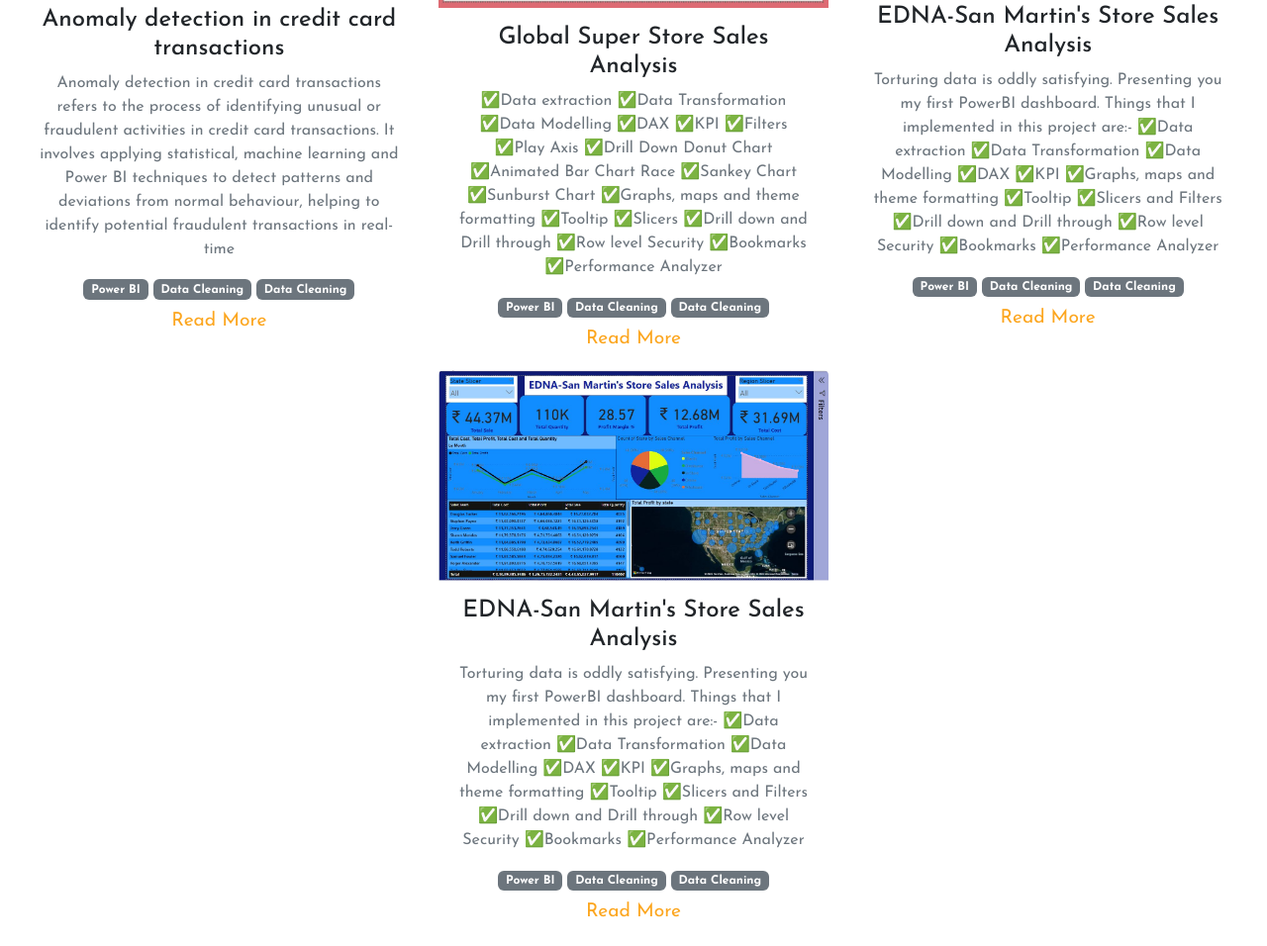
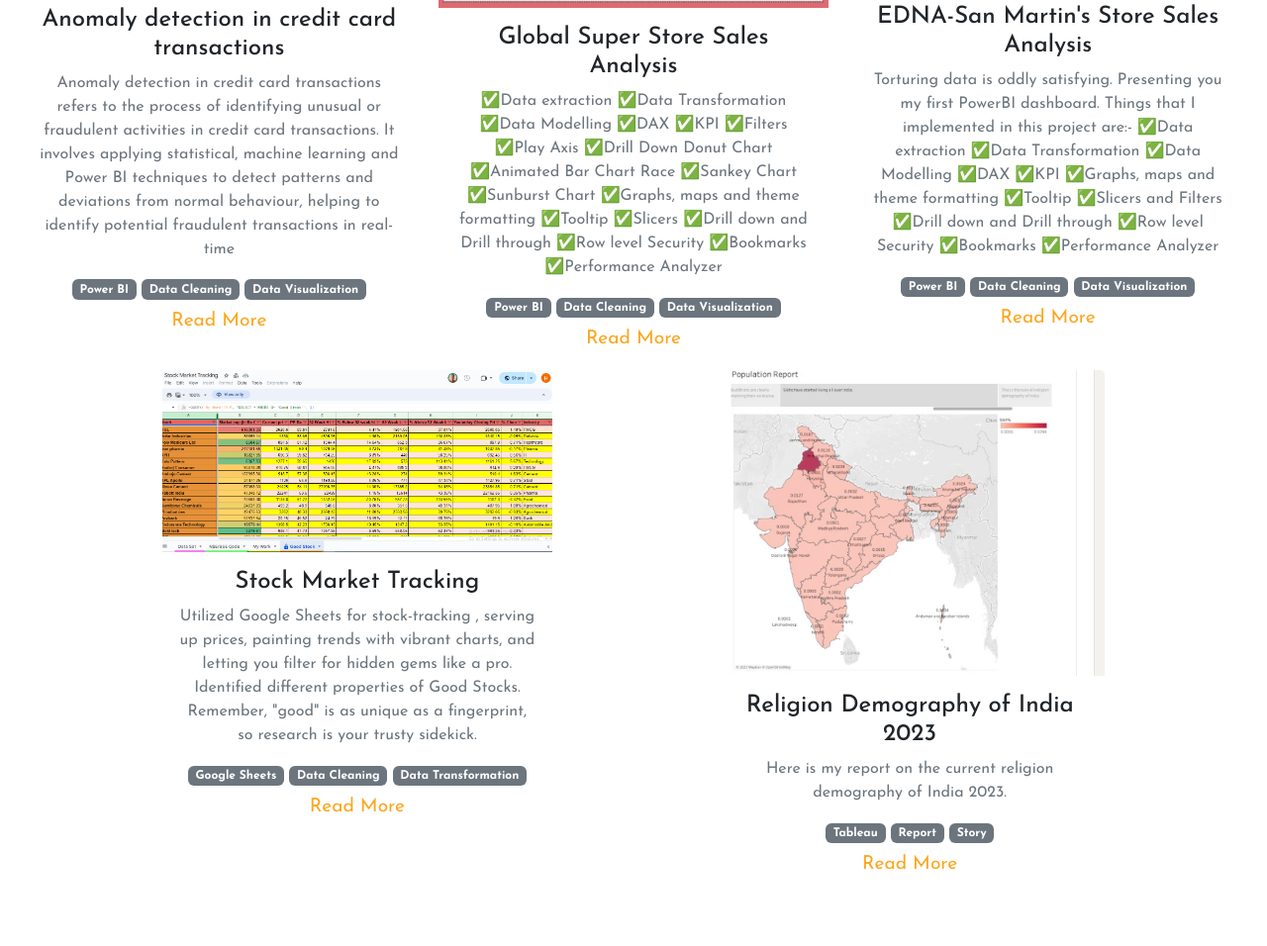
Before and after one commit to king-in-making/adarsh-singh-portfolio, a plain HTML site: page index.html in a window 1280 px wide. Shown: the part 2929-3885 px from the top of the page at 99% size. Drawn offline with nearby package versions, Linux system fonts and the light colour scheme.

Commit message:
Add files via upload

```diff
--- a/index.html
+++ b/index.html
@@ -364,7 +364,7 @@
               </p>
               <span class="badge bg-secondary badge-pill">Excel</span>
               <span class="badge bg-secondary badge-pill">Data Cleaning</span>
-              <span class="badge bg-secondary badge-pill mb-2">Data Cleaning</span><br />
+              <span class="badge bg-secondary badge-pill mb-2">Data Visualization</span><br />
               <a href="https://github.com/king-in-making/titanic-survival-analysis-excel"
                 class="read-more-btn link">Read More</a>
             </div>
@@ -386,7 +386,7 @@
               </p>
               <span class="badge bg-secondary badge-pill">Power BI</span>
               <span class="badge bg-secondary badge-pill">Data Cleaning</span>
-              <span class="badge bg-secondary badge-pill mb-2">Data Cleaning</span><br />
+              <span class="badge bg-secondary badge-pill mb-2">Data Visualization</span><br />
               <a href="https://app.powerbi.com/groups/me/reports/9771d466-fa9a-48c6-9808-297824eda4a3/ReportSection?experience=power-bi"
                 class="read-more-btn link">Read More</a>
             </div>
@@ -419,7 +419,7 @@
               </p>
               <span class="badge bg-secondary badge-pill">Power BI</span>
               <span class="badge bg-secondary badge-pill">Data Cleaning</span>
-              <span class="badge bg-secondary badge-pill mb-2">Data Cleaning</span><br />
+              <span class="badge bg-secondary badge-pill mb-2">Data Visualization</span><br />
               <a href="https://app.powerbi.com/groups/me/reports/bd7ae6d8-b3bb-4431-b613-8d2a8344eb09/ReportSection?experience=power-bi"
                 class="read-more-btn link">Read More</a>
             </div>
@@ -448,7 +448,7 @@
               </p>
               <span class="badge bg-secondary badge-pill">Power BI</span>
               <span class="badge bg-secondary badge-pill">Data Cleaning</span>
-              <span class="badge bg-secondary badge-pill mb-2">Data Cleaning</span><br />
+              <span class="badge bg-secondary badge-pill mb-2">Data Visualization</span><br />
               <a href="https://app.powerbi.com/groups/me/reports/a5e6b502-e293-46d0-9d79-fcaf418952e7/ReportSectionbcab6f0bebb39b671f9b?experience=power-bi"
                 class="read-more-btn link">Read More</a>
             </div>
@@ -456,29 +456,36 @@
         </div>
         <div class="post col-md-4 all col-10 mt-3 mt-md-0" data-aos="fade-up">
           <div class="card">
-            <img src="images/p6.jpg" class="card-img-top" alt="..." />
+            <img src="images/p7.PNG" class="card-img-top" alt="..." />
             <div class="card-body text-center">
-              <h4 class="card-title">EDNA-San Martin's Store Sales Analysis</h4>
+              <h4 class="card-title">Stock Market Tracking</h4>
               <p class="text-muted">
-                Torturing data is oddly satisfying. Presenting you my first PowerBI dashboard.
-                Things that I implemented in this project are:-
-                ✅Data extraction
-                ✅Data Transformation
-                ✅Data Modelling
-                ✅DAX
-                ✅KPI
-                ✅Graphs, maps and theme formatting
-                ✅Tooltip
-                ✅Slicers and Filters
-                ✅Drill down and Drill through
-                ✅Row level Security
-                ✅Bookmarks
-                ✅Performance Analyzer
+                Utilized Google Sheets for stock-tracking , serving up prices, painting trends with vibrant charts, and
+                letting you
+                filter for hidden gems like a pro. Identified different properties of Good Stocks. Remember, "good" is
+                as unique as a
+                fingerprint, so research is your trusty sidekick.
               </p>
-              <span class="badge bg-secondary badge-pill">Power BI</span>
+              <span class="badge bg-secondary badge-pill">Google Sheets</span>
               <span class="badge bg-secondary badge-pill">Data Cleaning</span>
-              <span class="badge bg-secondary badge-pill mb-2">Data Cleaning</span><br />
-              <a href="https://app.powerbi.com/groups/me/reports/a5e6b502-e293-46d0-9d79-fcaf418952e7/ReportSectionbcab6f0bebb39b671f9b?experience=power-bi"
+              <span class="badge bg-secondary badge-pill mb-2">Data Transformation</span><br />
+              <a href="https://docs.google.com/spreadsheets/d/1eWp2N8V4MkCYRt-Rb0HObhzhh9e_mKDMdklw96Yjqm4/edit#gid=813371322"
+                class="read-more-btn link">Read More</a>
+            </div>
+          </div>
+        </div>
+        <div class="post col-md-4 all col-10 mt-3 mt-md-0" data-aos="fade-up">
+          <div class="card">
+            <img src="images/p8.PNG" class="card-img-top" alt="..." />
+            <div class="card-body text-center">
+              <h4 class="card-title">Religion Demography of India 2023</h4>
+              <p class="text-muted">
+                Here is my report on the current religion demography of India 2023.
+              </p>
+              <span class="badge bg-secondary badge-pill">Tableau</span>
+              <span class="badge bg-secondary badge-pill">Report</span>
+              <span class="badge bg-secondary badge-pill mb-2">Story</span><br />
+              <a href="https://public.tableau.com/app/profile/adarsh.singh3157/viz/HinduPopulationinIndia2023/PopulationReport"
                 class="read-more-btn link">Read More</a>
             </div>
           </div>
```
Also changed, not shown: images/p7.PNG (added), images/p8.PNG (added).
